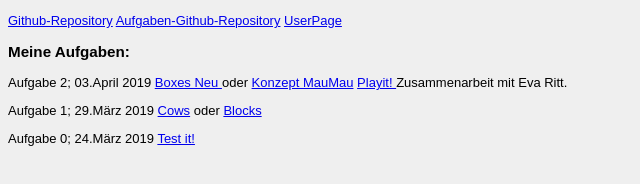
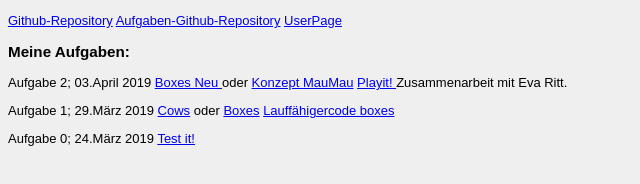
Before and after one commit to ivenios/EIA2boaeyman, a plain HTML site: page Steckbrief/steckbrief.htm in a window 1280 px wide. Shown: the whole page, without its empty margins (0-640 px from the left). Drawn offline with Linux system fonts and the light colour scheme.

Commit message:
Verlinkung Boxes Code

```diff
--- a/Steckbrief/steckbrief.htm
+++ b/Steckbrief/steckbrief.htm
@@ -37,7 +37,11 @@
 			href="https://ivenios.github.io/EIA2/Aufgabe_1/Aufgabe_1.1 Cows/Tracetable_Cows_IvenIOS.pdf"
 			target="_blank">Cows</a> oder <a
 			href="https://ivenios.github.io/EIA2/Aufgabe_1/Aufgabe_1.2 Blocks/Tracetable_1.2_IvenIOS.pdf"
-			target="_blank"> Blocks</a></p>
+			target="_blank"> Boxes</a>
+			<a
+			href="https://ivenios.github.io/EIA2/Aufgabe_1/Aufgabe_1.2 Blocks/Boxes lauffähiger Code/index.html"
+			target="_blank">    Lauffähigercode boxes</a></p>
+		</p>
 	<p>Aufgabe 0; 24.März 2019 <a href="https://ivenios.github.io/EIA2/Aufgabe_0/index.html" target="_blank">Test it!</a></p>
 
 
```
